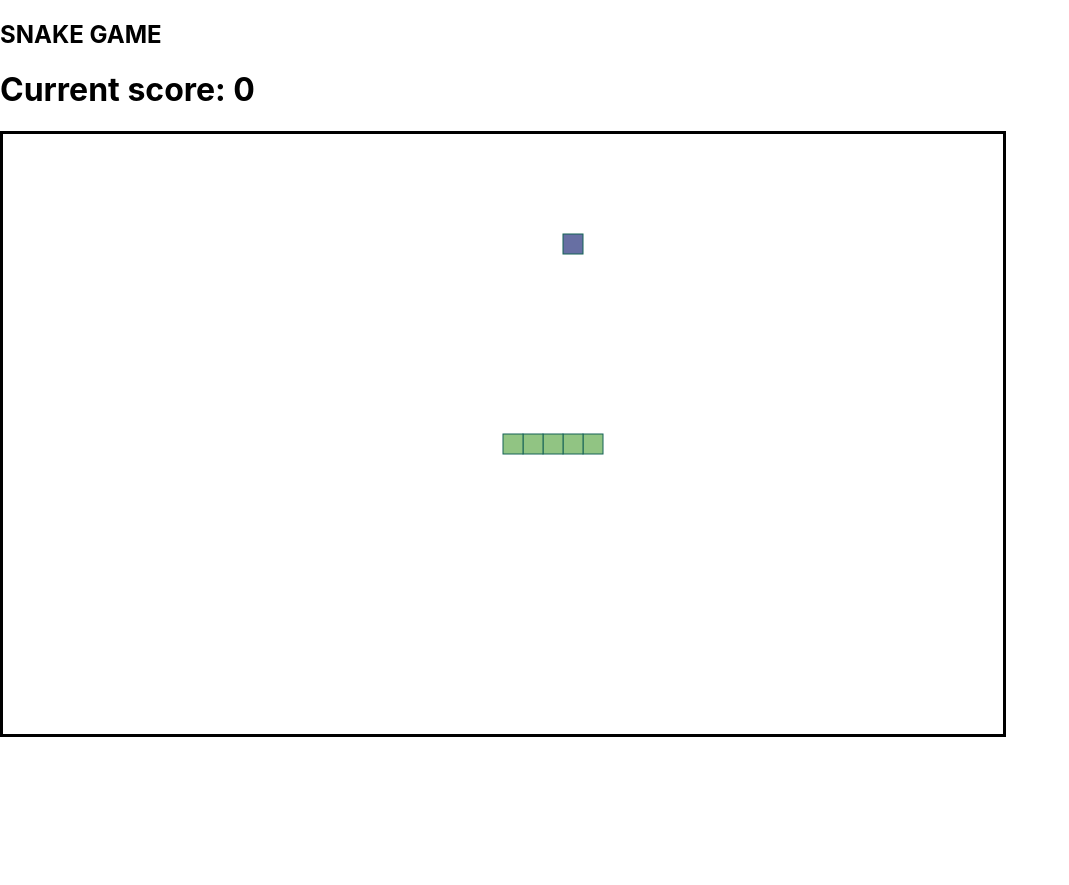
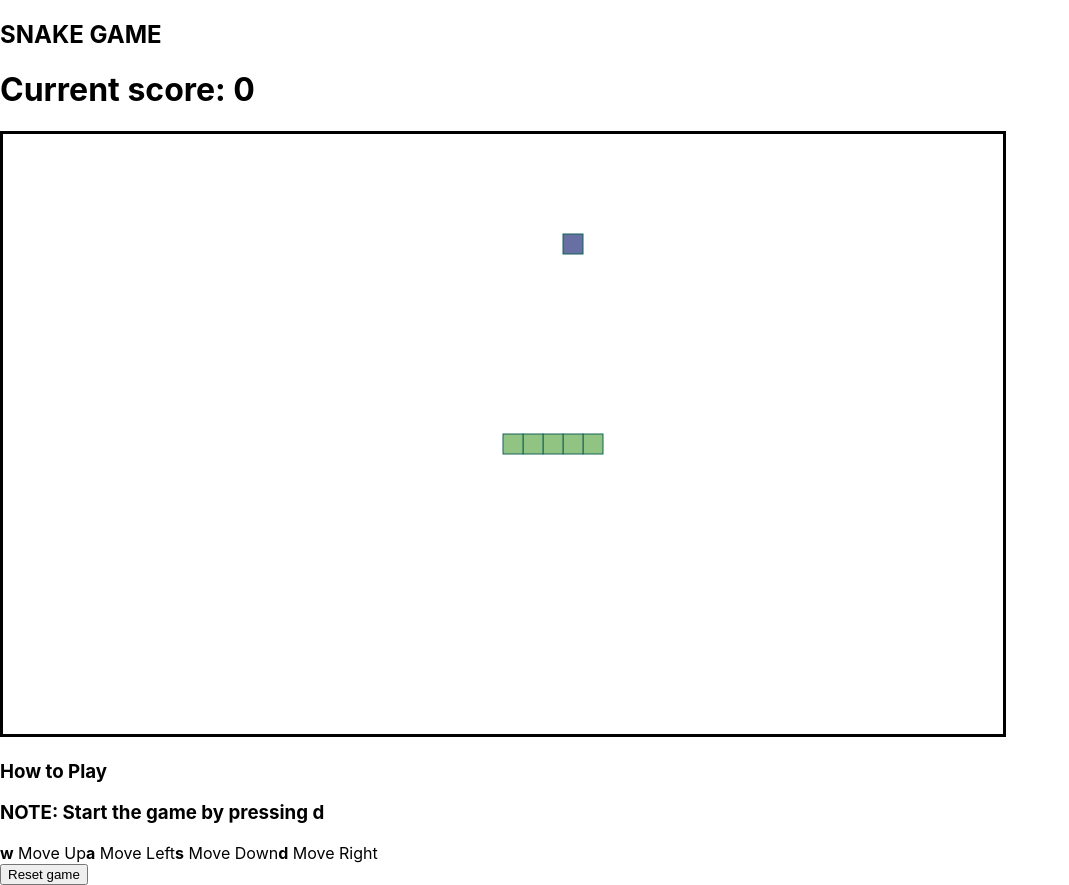
Before and after one commit to PizzerSpring/snake, a React (Create React App) app: page / in a window 1280 px wide. Shown: the whole page, without its empty margins (0-1069 px from the left). Before the commit the page ends 800 px from the top, so only its background shows below. Built offline with nearby package versions, Linux system fonts and the light colour scheme.

Commit message:
add instructions

```diff
--- a/src/components/CanvasBoard.tsx
+++ b/src/components/CanvasBoard.tsx
@@ -13,12 +13,14 @@ import {
     resetGame,
     scoreUpdates, stopGame
 } from "../store/actions";
+import Instructions from "./Instructions";
 
 export interface ICanvasBoard {
     height: number;
     width: number;
 }
-const CanvasBoard = ({ height, width }: ICanvasBoard) => {
+
+const CanvasBoard = ({height, width}: ICanvasBoard) => {
     const dispatch = useDispatch();
     const snake1 = useSelector((state: IGlobalState) => state.snake);
     const disallowedDirection = useSelector(
@@ -148,11 +150,14 @@ const CanvasBoard = ({ height, width }: ICanvasBoard) => {
     }, [disallowedDirection, handleKeyEvents]);
 
     return (
-        <canvas style={{border: '3px solid black'}}
-                ref={canvasRef}
-                height={height}
-                width={width}
-        />
+        <>
+            <canvas style={{border: '3px solid black'}}
+                    ref={canvasRef}
+                    height={height}
+                    width={width}
+            />
+            <Instructions resetBoard={resetBoard}/>
+        </>
     );
 };
 
--- /dev/null
+++ b/src/components/Instructions.tsx
@@ -0,0 +1,37 @@
+
+import React from 'react';
+
+export interface IInstructionProps {
+    resetBoard: () => void;
+}
+const Instructions = ({ resetBoard }: IInstructionProps) => (
+    <div>
+        <h3>
+            How to Play
+        </h3>
+        <h3>
+            NOTE: Start the game by pressing <b>d</b>
+        </h3>
+        <div>
+            <div>
+        <span>
+          <b>w</b> Move Up
+        </span>
+                <span>
+          <b>a</b> Move Left
+        </span>
+                <span>
+          <b>s</b> Move Down
+        </span>
+                <span>
+          <b>d</b> Move Right
+        </span>
+            </div>
+            <div>
+                <button onClick={() => resetBoard()}>Reset game</button>
+            </div>
+        </div>
+    </div>
+);
+
+export default Instructions;
```
